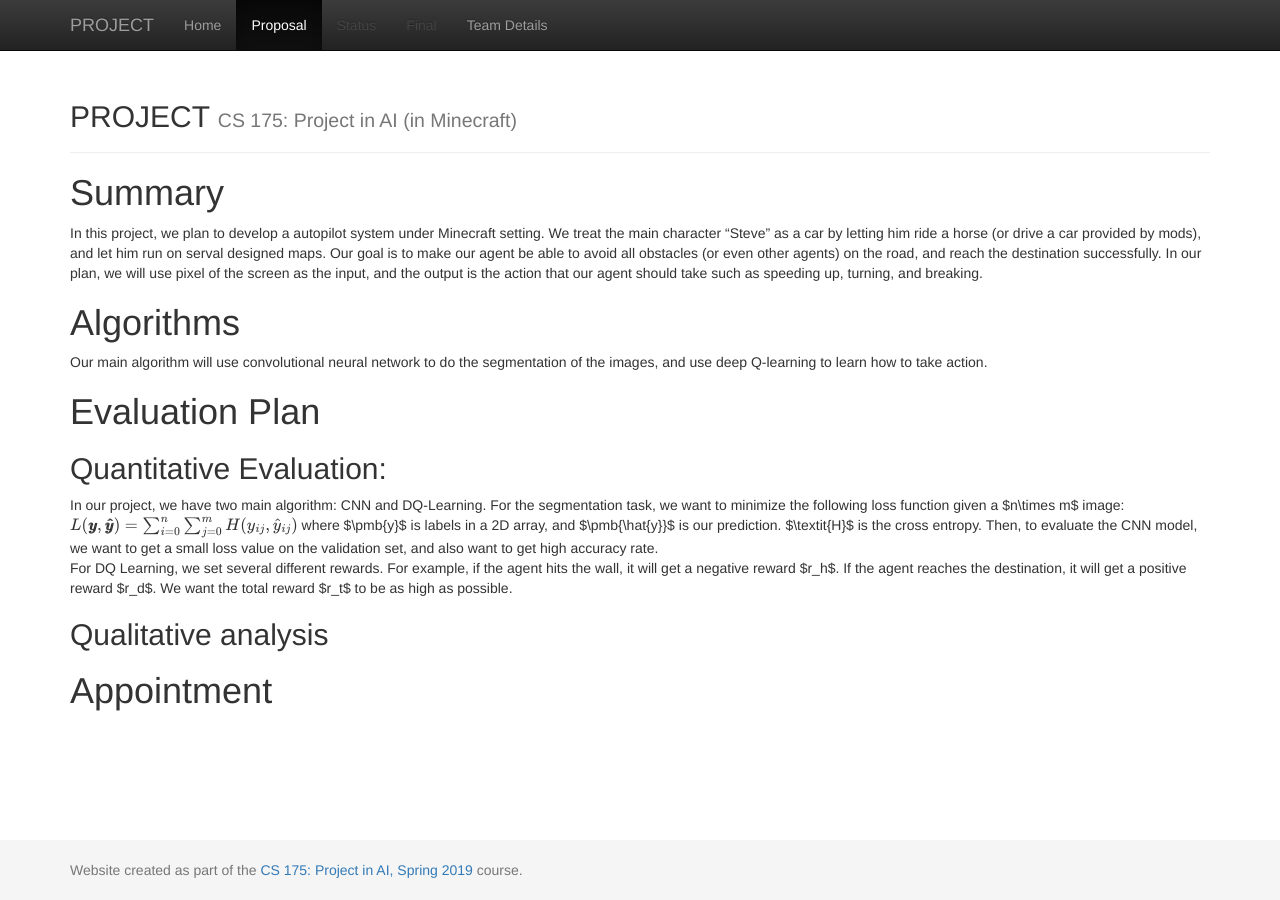
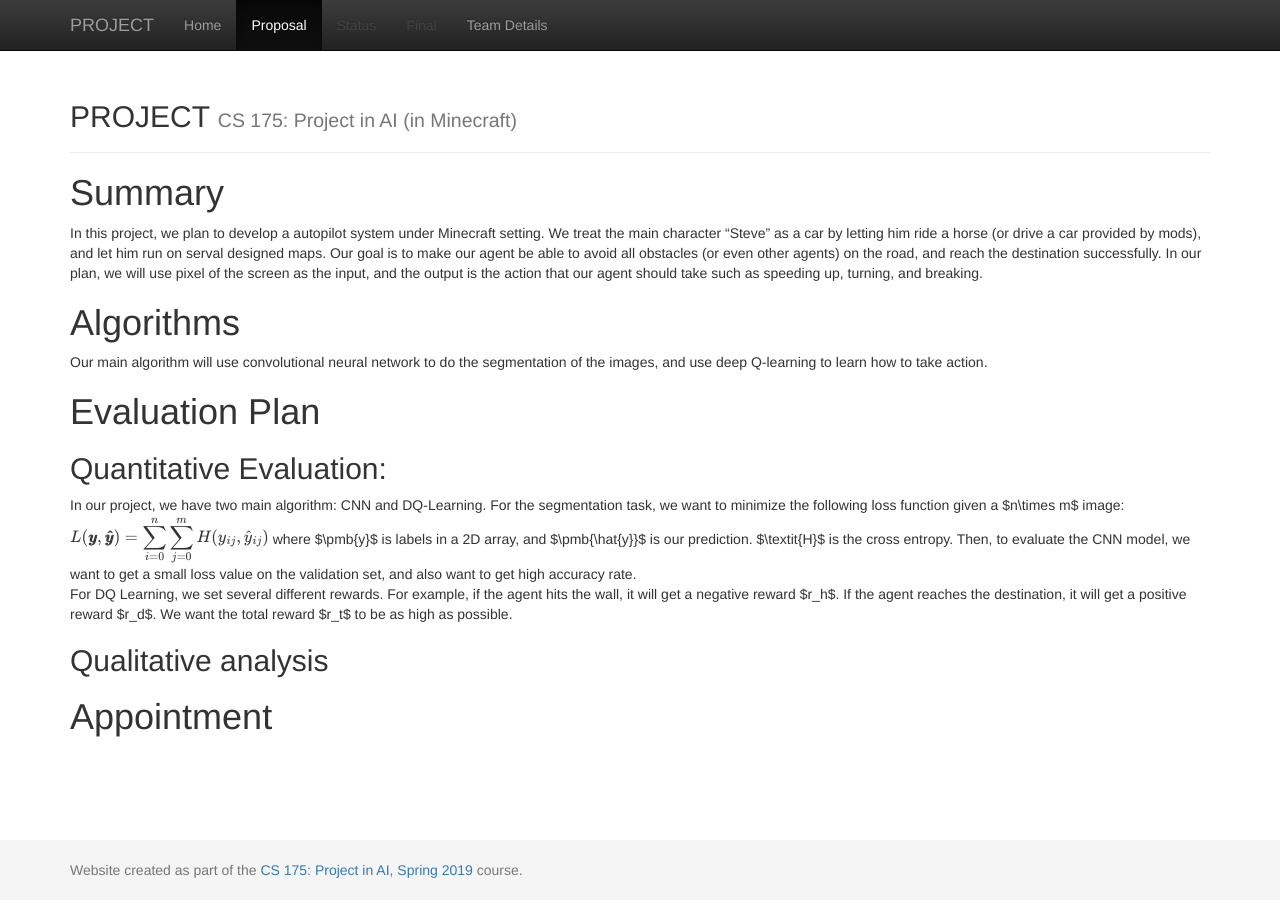
Before and after one commit to ziyangz5/MinePilot, a Jekyll site: the page built from docs/proposal.md, in a window 1280 px wide. Built offline with Jekyll 4.4.1, drawn with Linux system fonts in a browser that asks for light colours; formulas are drawn with MathJax 3.

Commit message:
latex fix

```diff
--- a/docs/proposal.md
+++ b/docs/proposal.md
@@ -9,7 +9,11 @@ Our main algorithm will use convolutional neural network to do the segmentation
 # Evaluation Plan
 ## Quantitative Evaluation:
 In our project, we have two main algorithm: CNN and DQ-Learning. For the segmentation task, we want to minimize the following loss function given a $n\times m$ image:
-$$L(\pmb{y},\pmb{\hat{y}})=\sum_{i=0}^n\sum_{j=0}^m\textit{H}(y_{ij},\hat{y}_{ij})$$
+$$
+\begin{aligned}
+L(\pmb{y},\pmb{\hat{y}})=\sum_{i=0}^n\sum_{j=0}^m\textit{H}(y_{ij},\hat{y}_{ij})
+\end{aligned}
+$$
 where $\pmb{y}$ is labels in a 2D array, and $\pmb{\hat{y}}$ is our prediction. $\textit{H}$ is the cross entropy. Then, to evaluate the CNN model, we want to get a small loss value on the validation set, and also want to get high accuracy rate.<br>
 For DQ Learning, we set several different rewards. For example, if the agent hits the wall, it will get a negative reward $r_h$. If the agent reaches the destination, it will get a positive reward $r_d$. We want the total reward $r_t$ to be as high as possible.
 ## Qualitative analysis
```
